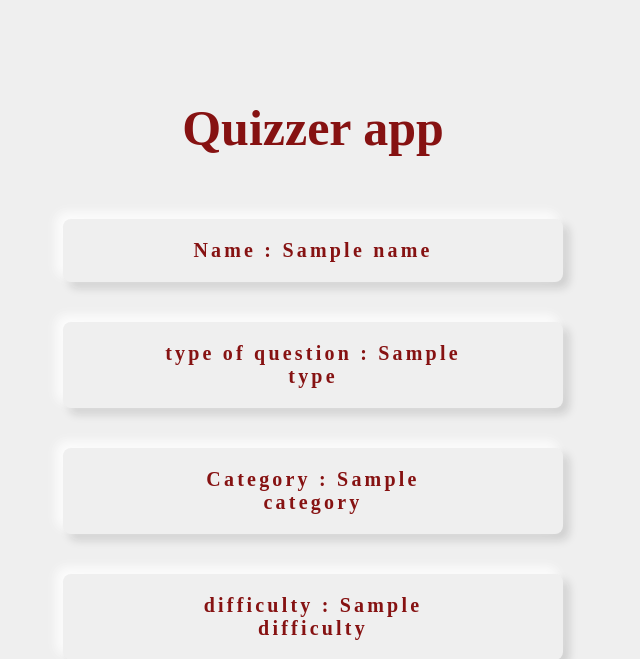
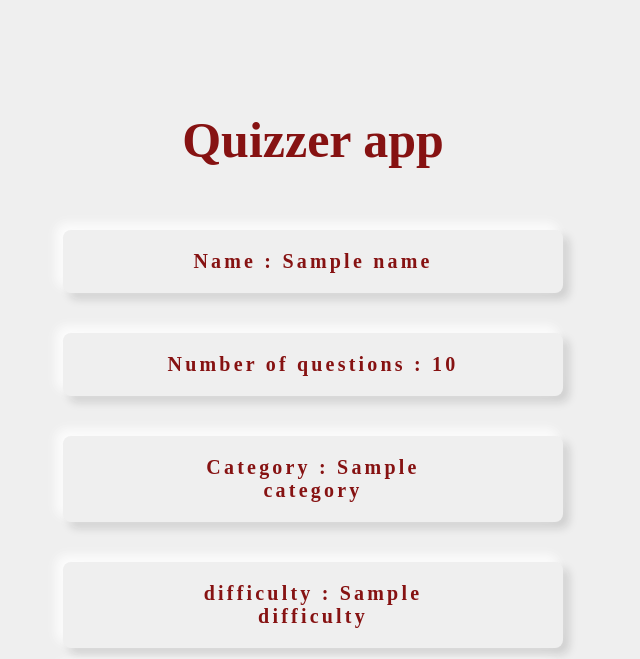
Before and after one commit to MaziFebechi/QuizWiz, a Flask app: template templates/start.html in a window 1280 px wide. Shown: the top 659 px of the page, without its empty margins (327-967 px from the left). Run offline with Flask 3, Linux system fonts and the light colour scheme; the template is opened without the code that fills it: most values are stand-ins (such as "Sample title", 1, 10 or a date in 2020).

Commit message:
quizzer app fixed

```diff
--- a/app.py
+++ b/app.py
@@ -37,15 +37,16 @@ def newexam(encoded_data):
         return render_template("error.html")
 
     name = dict_data.get("name", [""])[0]  # Use get to avoid KeyError
-    category = dict_data.get("Category", [""])[1]
-    difficulty = dict_data.get("difficulty", [""])[2]
+    amount = dict_data.get("amount", [""])[0]
+    category = dict_data.get("category", [""])[0]
+    difficulty = dict_data.get("difficulty", [""])[0]
     session['username'] = name
     session['loggedin'] = True
     # Save questions to a JSON file
     with open(name + '.json', 'w') as f:
         json.dump(question_bank, f)
 
-    return render_template("start.html", questions=question_bank, name=name)
+    return render_template("start.html", questions=question_bank, name=name, amount=amount, category=category, difficulty=difficulty)
 
 
 @app.route("/startexam/<name>")
--- a/templates/start.html
+++ b/templates/start.html
@@ -18,7 +18,7 @@
        Name : {{name}}
     </h3>
     <p>
-        type of question : {{type}}
+        Number of questions : {{amount}}
     </p>
     <p>
         Category : {{category}}
```
